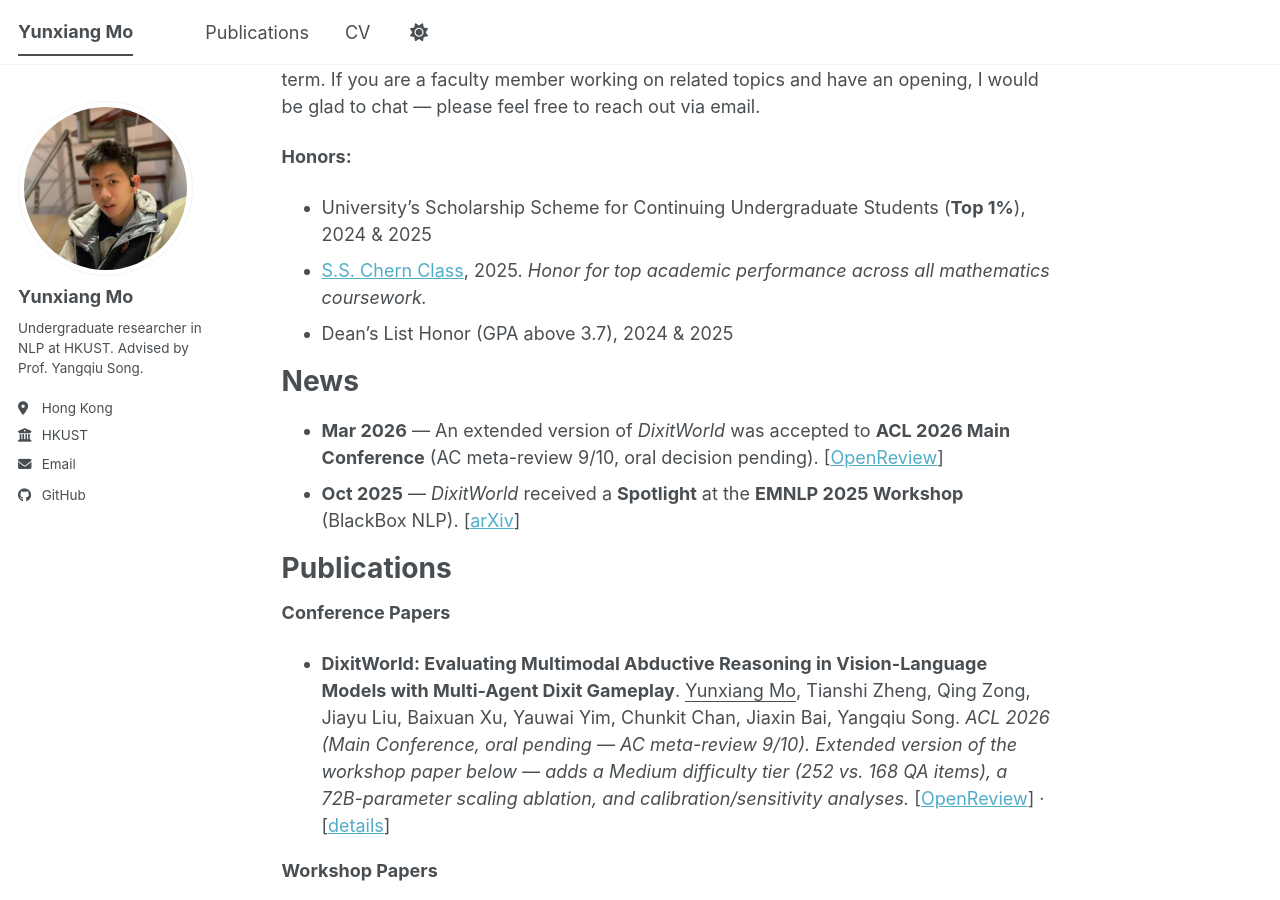
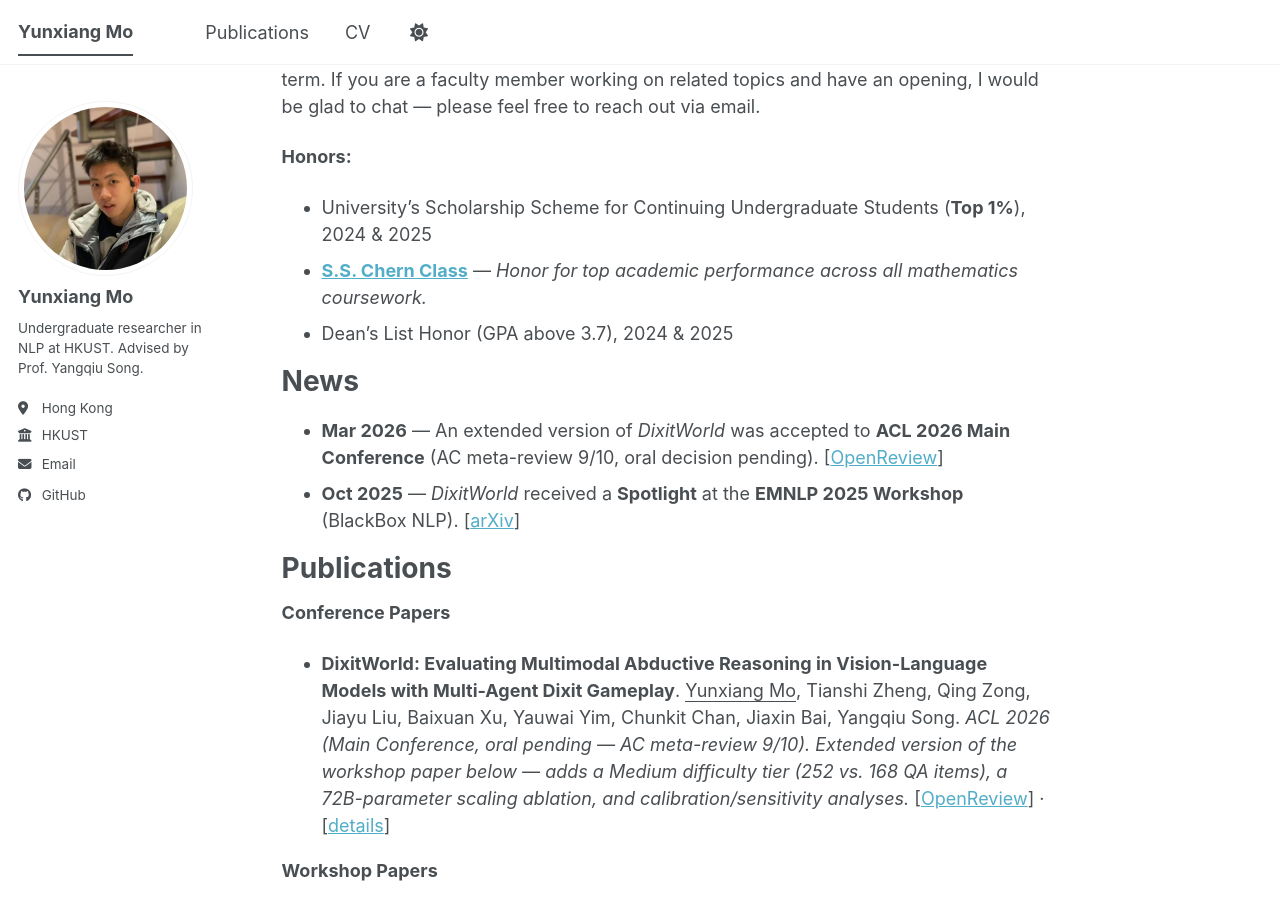
Before and after one commit to moyunxiang/moyunxiang.github.io, a Jekyll site: the page built from _pages/about.md, in a window 1280 px wide and 900 px high, scrolled down 367 px. Built offline with Jekyll 4.4.1, drawn with Linux system fonts in a browser that asks for light colours; a script bundle is joined from its source files by our own code; library files that are not in the unit come from our copies.

Commit message:
Chern Class: drop year, merge link into bold title

```diff
--- a/_pages/about.md
+++ b/_pages/about.md
@@ -16,7 +16,7 @@ I am currently looking for a **research-exchange position in the U.S.** for the
 **Honors:**
 
 - University's Scholarship Scheme for Continuing Undergraduate Students (**Top 1%**), 2024 & 2025
-- [S.S. Chern Class](https://www.math.hkust.edu.hk/ug/chern_class/), 2025. *Honor for top academic performance across all mathematics coursework.*
+- **[S.S. Chern Class](https://www.math.hkust.edu.hk/ug/chern_class/)** — *Honor for top academic performance across all mathematics coursework.*
 - Dean's List Honor (GPA above 3.7), 2024 & 2025
 
 News
```
Also changed, not shown: _pages/cv.md (+1 -1 lines), 1 other file.
